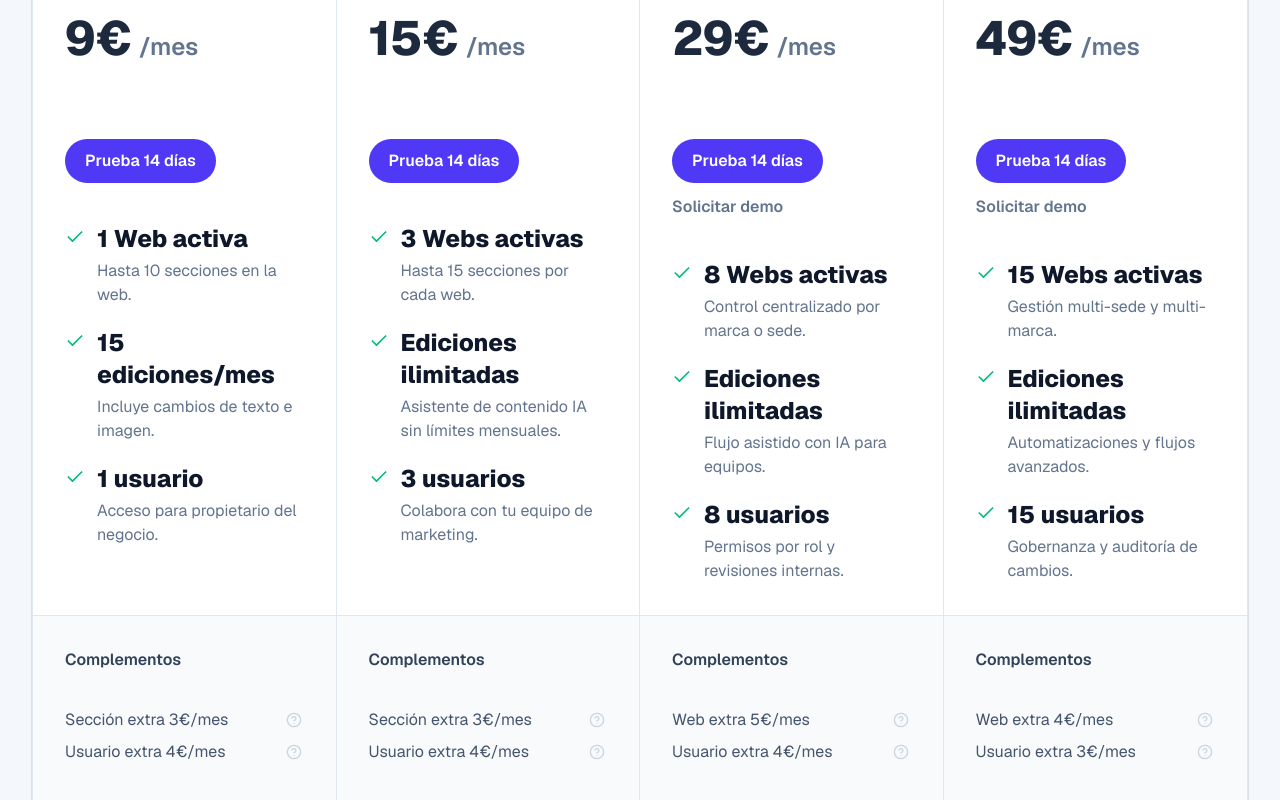
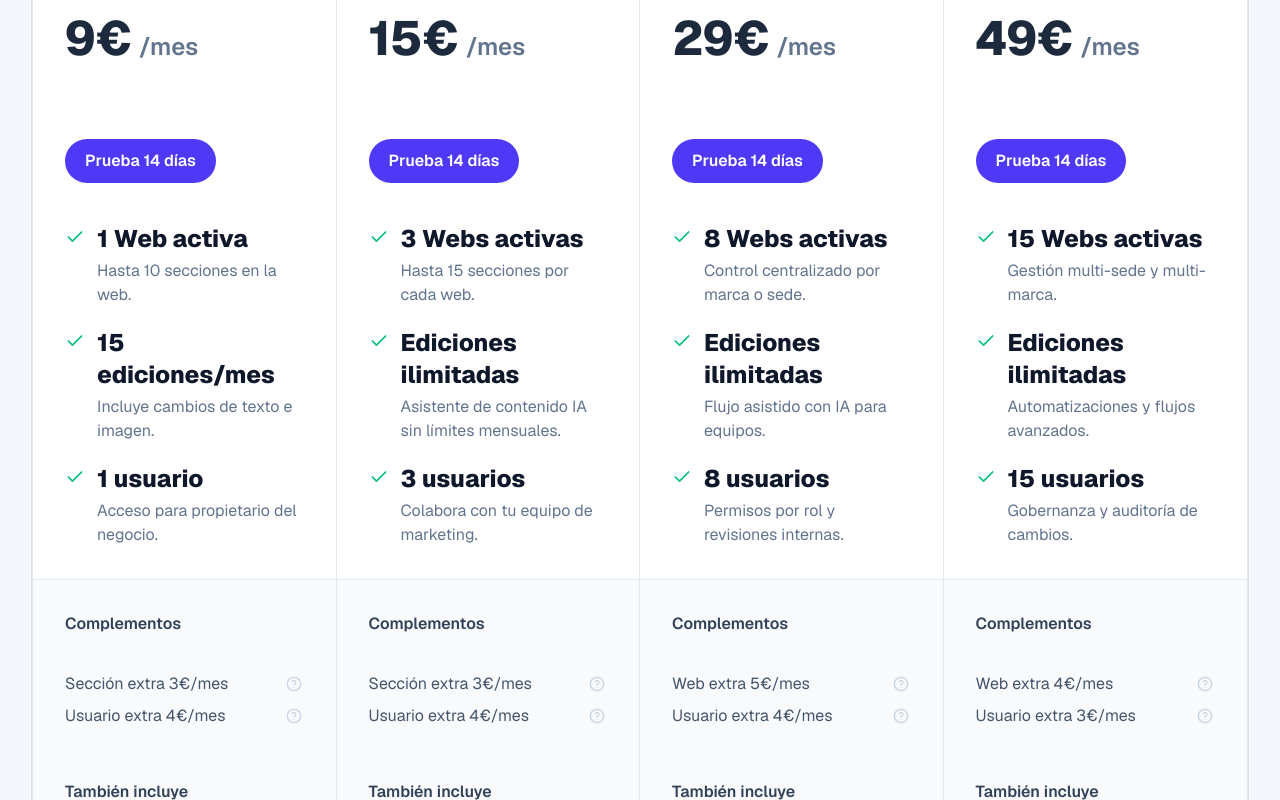
Before and after one commit to roberthgnz/bunnatic.com, a Next.js app: page /es in a window 1280 px wide. Shown: the part 2620-3420 px from the top of the page. Built offline with nearby package versions, Linux system fonts and the light colour scheme.

Commit message:
feat: remove secondary CTA from Pricing component and content structure

```diff
--- a/components/Pricing.tsx
+++ b/components/Pricing.tsx
@@ -138,11 +138,6 @@ export default function Pricing() {
                     >
                       {tier.cta}
                     </Link>
-                    {tier.secondaryCta && (
-                      <Link href="#" className="text-base font-semibold text-slate-500 hover:text-slate-700">
-                        {tier.secondaryCta}
-                      </Link>
-                    )}
                   </div>
 
                   <ul className="mt-10 space-y-5">
--- a/lib/content.ts
+++ b/lib/content.ts
@@ -334,7 +334,6 @@ export const content = {
           period: "/mes",
           description: "Para negocios con varias líneas de servicio o varias sedes.",
           cta: "Prueba 14 días",
-          secondaryCta: "Solicitar demo",
           features: [
             { title: "8 Webs activas", detail: "Control centralizado por marca o sede." },
             { title: "Ediciones ilimitadas", detail: "Flujo asistido con IA para equipos." },
@@ -352,7 +351,6 @@ export const content = {
           period: "/mes",
           description: "Para negocios en crecimiento que quieren operar con más autonomía.",
           cta: "Prueba 14 días",
-          secondaryCta: "Solicitar demo",
           features: [
             { title: "15 Webs activas", detail: "Gestión multi-sede y multi-marca." },
             { title: "Ediciones ilimitadas", detail: "Automatizaciones y flujos avanzados." },
@@ -759,7 +757,6 @@ export const content = {
           period: "/mes",
           description: "Per a negocis amb diverses línies de servei o diverses seus.",
           cta: "Prova 14 dies",
-          secondaryCta: "Sol·licitar demo",
           features: [
             { title: "8 Webs actives", detail: "Control centralitzat per marca o seu." },
             { title: "Edicions il·limitades", detail: "Flux assistit amb IA per equips." },
@@ -777,7 +774,6 @@ export const content = {
           period: "/mes",
           description: "Per a negocis en creixement que volen operar amb més autonomia.",
           cta: "Prova 14 dies",
-          secondaryCta: "Sol·licitar demo",
           features: [
             { title: "15 Webs actives", detail: "Gestió multi-seu i multi-marca." },
             { title: "Edicions il·limitades", detail: "Automatitzacions i fluxos avançats." },
```
